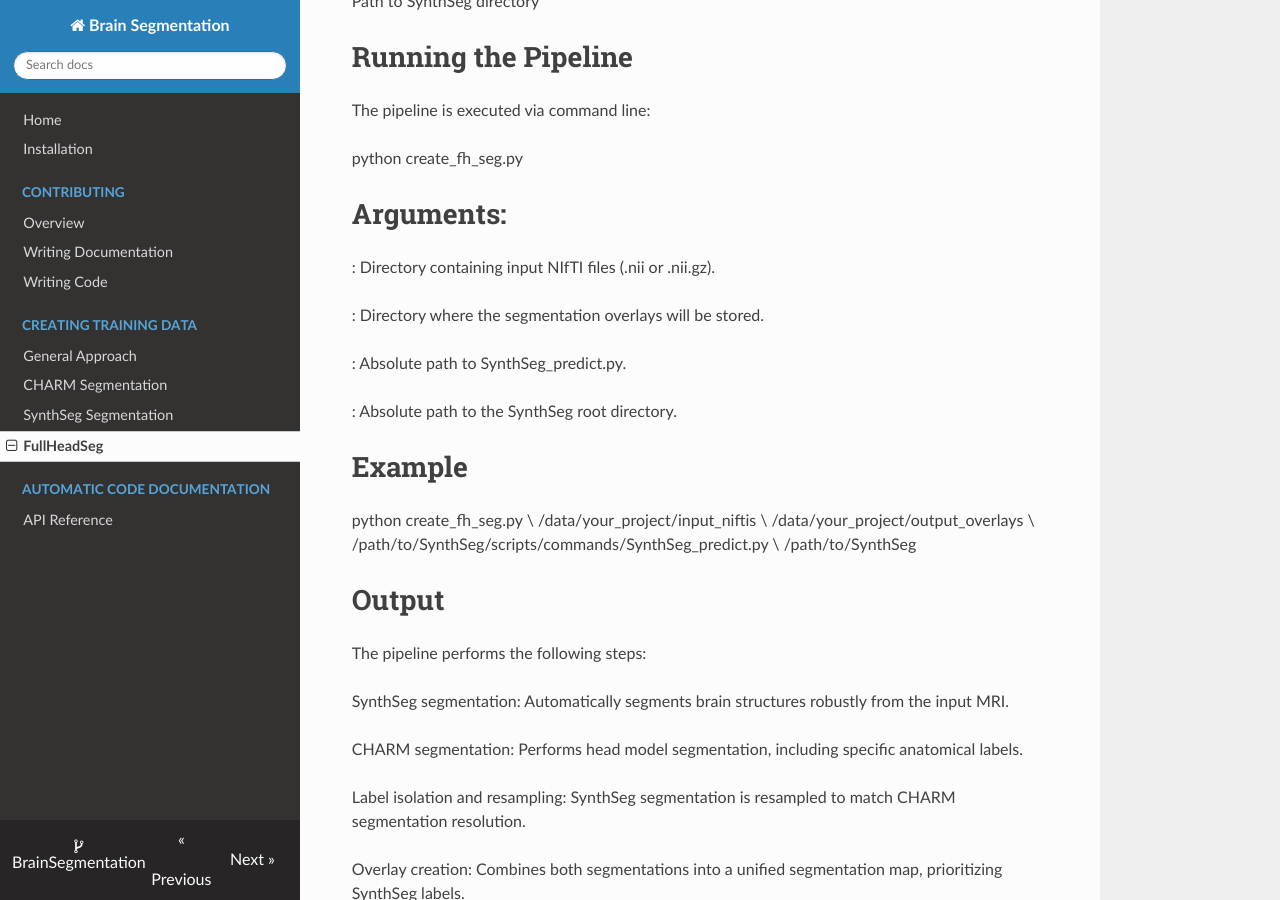
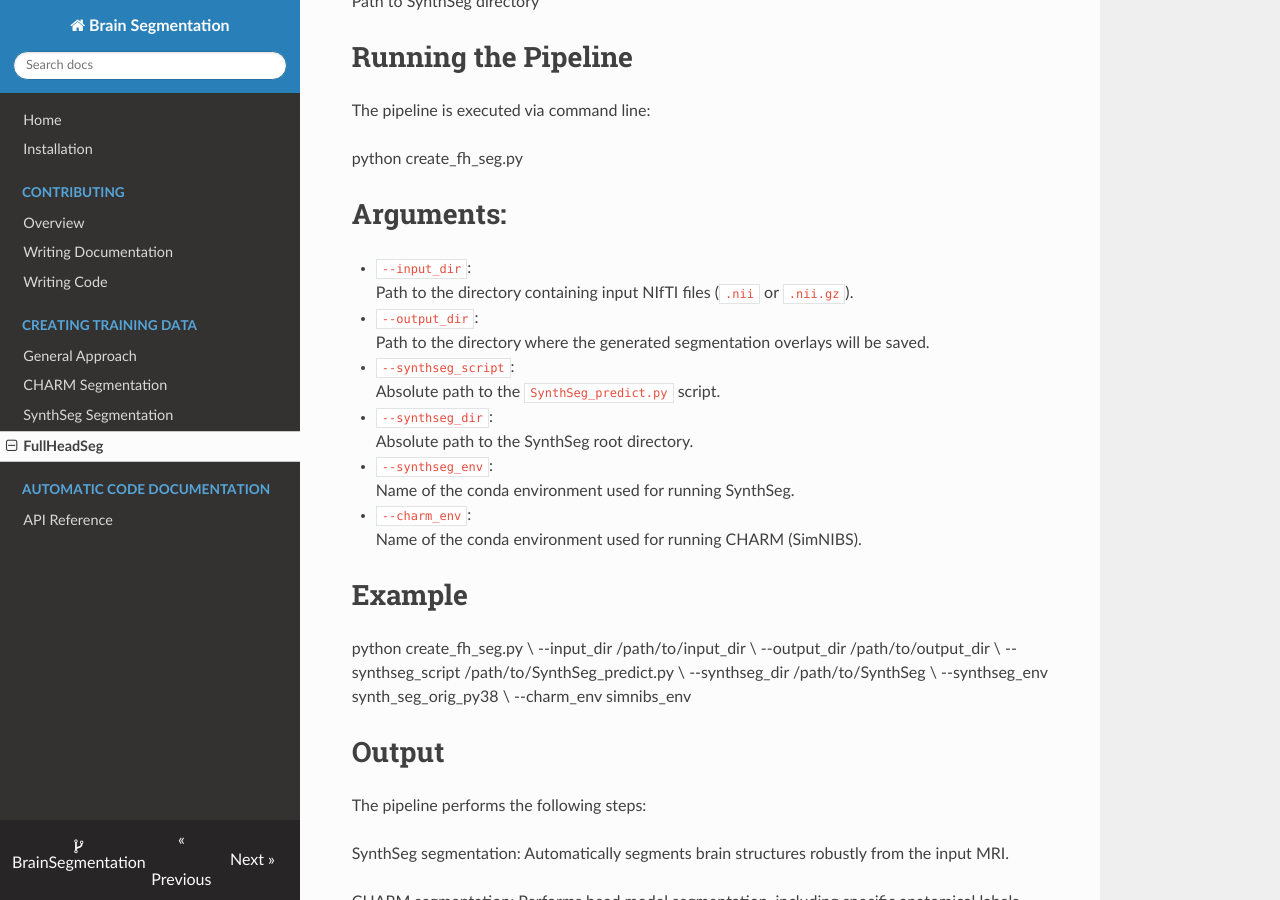
Before and after one commit to halirutan/BrainSegmentation, an MkDocs documentation site: the page built from docs/training_data/FullHeadSeg.md, in a window 1280 px wide and 900 px high, scrolled down 1039 px. Built offline with MkDocs 1.6.1, drawn with Linux system fonts in a browser that asks for light colours; nearby versions of some CDN libraries.

Commit message:
Update FullHeadSeg.md

```diff
--- a/docs/training_data/FullHeadSeg.md
+++ b/docs/training_data/FullHeadSeg.md
@@ -40,21 +40,35 @@ python create_fh_seg.py <input_dir> <output_dir> <synthseg_script> <synthseg_dir
 
 # Arguments:
 
-<input_dir>: Directory containing input NIfTI files (.nii or .nii.gz).
 
-<output_dir>: Directory where the segmentation overlays will be stored.
+- `--input_dir`:
+  Path to the directory containing input NIfTI files (`.nii` or `.nii.gz`).
 
-<synthseg_script>: Absolute path to SynthSeg_predict.py.
+- `--output_dir`:
+  Path to the directory where the generated segmentation overlays will be saved.
 
-<synthseg_dir>: Absolute path to the SynthSeg root directory.
+- `--synthseg_script`:
+  Absolute path to the `SynthSeg_predict.py` script.
+
+- `--synthseg_dir`:
+  Absolute path to the SynthSeg root directory.
+
+- `--synthseg_env`:
+  Name of the conda environment used for running SynthSeg.
+
+- `--charm_env`:
+  Name of the conda environment used for running CHARM (SimNIBS).
 
 # Example
 
 python create_fh_seg.py \
-    /data/your_project/input_niftis \
-    /data/your_project/output_overlays \
-    /path/to/SynthSeg/scripts/commands/SynthSeg_predict.py \
-    /path/to/SynthSeg
+  --input_dir /path/to/input_dir \
+  --output_dir /path/to/output_dir \
+  --synthseg_script /path/to/SynthSeg_predict.py \
+  --synthseg_dir /path/to/SynthSeg \
+  --synthseg_env synth_seg_orig_py38 \
+  --charm_env simnibs_env
+
 
 # Output
 
@@ -76,6 +90,6 @@ Output overlays are stored with filenames structured as:
 
 <basename_of_input_file>_overlay.nii.gz
 
-#Label Consistency Check
+# Label Consistency Check
 
 The pipeline automatically verifies label consistency across all generated segmentation overlays. If any discrepancies occur, the process halts and clearly identifies the inconsistent files.
```
